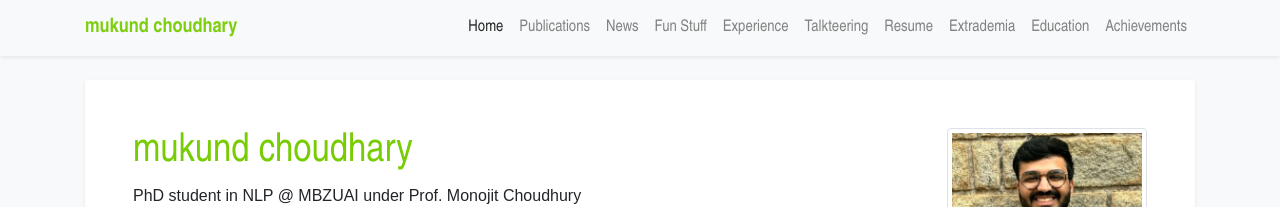
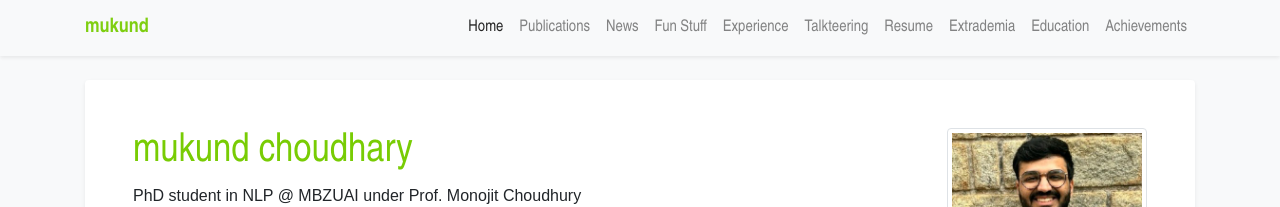
Before and after one commit to mukundc2k/mukundc2k.github.io, a Jekyll site: the page built from index.html, in a window 1280 px wide. Shown: the top 207 px of the page. Built offline with Jekyll 4.4.1, drawn with Linux system fonts in a browser that asks for light colours; a style sheet for code colours, icons or effects is not loaded.

Commit message:
Update profile.yml

```diff
--- a/_data/profile.yml
+++ b/_data/profile.yml
@@ -1,6 +1,6 @@
 primary_name: "mukund choudhary"
 secondary_name: ""
-navbar_name: "mukund choudhary"
+navbar_name: "mukund"
 
 positions:
 - name: PhD student in NLP @ MBZUAI under Prof. Monojit Choudhury
```
